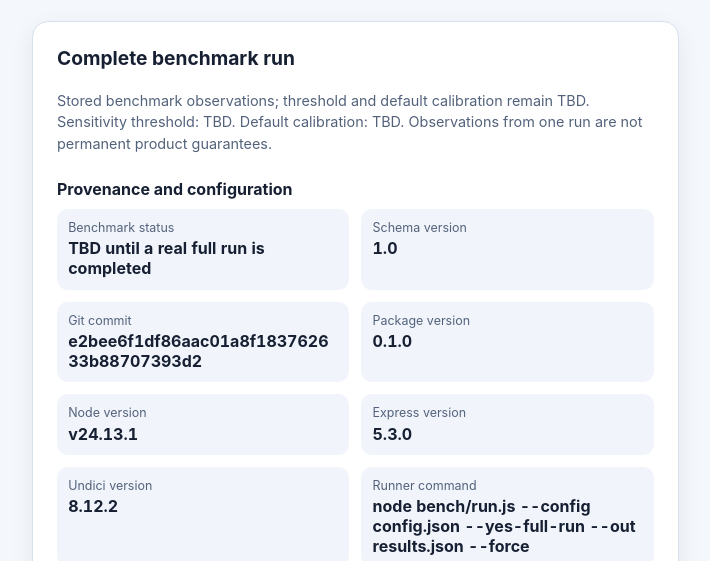
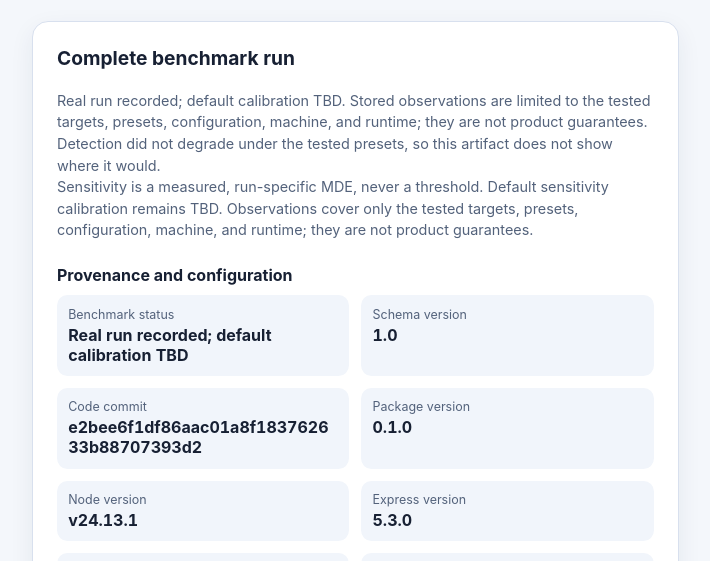
Before and after one commit to MoX-creater/Black-box-timing-leak-detector, a website: page public/benchmarks.html in a window 1280 px wide. Shown: the part 185-746 px from the top of the page, without its empty margins (48-758 px from the left). Drawn offline with Linux system fonts and the light colour scheme.

Commit message:
feat(bench): scope evidence page to tested runtime

```diff
--- a/public/benchmarks.html
+++ b/public/benchmarks.html
@@ -28,7 +28,7 @@
       <section id="benchmark-results" class="panel" aria-labelledby="benchmark-results-heading" hidden>
         <h2 id="benchmark-results-heading">Complete benchmark run</h2>
         <p id="benchmark-results-note" class="note"></p>
-        <p class="note">Sensitivity threshold: TBD. Default calibration: TBD. Observations from one run are not permanent product guarantees.</p>
+        <p class="note">Sensitivity is a measured, run-specific MDE, never a threshold. Default sensitivity calibration remains TBD. Observations cover only the tested targets, presets, configuration, machine, and runtime; they are not product guarantees.</p>
 
         <h3>Provenance and configuration</h3>
         <div id="benchmark-provenance"></div>
@@ -38,6 +38,7 @@
         <div id="benchmark-aggregates"></div>
 
         <h3>Baseline comparison</h3>
+        <p class="note">Samples per group is a nominal configured value when the baseline status is unavailable; it is not a measured baseline sample count.</p>
         <div id="benchmark-baseline"></div>
       </section>
     </main>
--- a/public/benchmarks.js
+++ b/public/benchmarks.js
@@ -1,4 +1,5 @@
 const BENCHMARK_UNAVAILABLE_MESSAGE = "benchmark data not yet available";
+const COMPLETE_BENCHMARK_STATUS = "Real run recorded; default calibration TBD";
 
 function isObject(value) {
   return value !== null && typeof value === "object" && !Array.isArray(value);
@@ -46,6 +47,15 @@ function formatMetric(metric) {
   return `${rate} (${successes}/${trials})${intervalText}`;
 }
 
+function detectionLimitation(results) {
+  const vulnerable = results.aggregates.filter((aggregate) => aggregate.targetId === "vulnerable");
+  const detectionDidNotDegrade = vulnerable.length > 0
+    && vulnerable.every((aggregate) => aggregate.detectionRate?.successes === aggregate.detectionRate?.trials);
+  return detectionDidNotDegrade
+    ? "Detection did not degrade under the tested presets, so this artifact does not show where it would."
+    : "Detection varied in the tested cells; this artifact does not establish behavior outside the tested presets.";
+}
+
 function milliseconds(value) {
   return Number.isFinite(value) ? `${value} ms` : "unavailable";
 }
@@ -65,13 +75,13 @@ function appendDefinitions(documentRef, container, entries) {
   container.append(list);
 }
 
-function renderProvenance(documentRef, container, provenance, schemaVersion, trials) {
+function renderProvenance(documentRef, container, provenance, schemaVersion, trials, status) {
   const matrix = isObject(provenance.matrix) ? provenance.matrix : {};
   const operatingSystem = isObject(provenance.os) ? provenance.os : {};
   appendDefinitions(documentRef, container, [
-    ["Benchmark status", provenance.benchmarkStatus],
+    ["Benchmark status", status === "complete" ? COMPLETE_BENCHMARK_STATUS : "unavailable"],
     ["Schema version", schemaVersion],
-    ["Git commit", provenance.codeCommit],
+    ["Code commit", provenance.codeCommit],
     ["Package version", provenance.packageVersion],
     ["Node version", provenance.nodeVersion],
     ["Express version", provenance.dependencies.express],
@@ -131,7 +141,7 @@ function renderBaseline(documentRef, container, baseline) {
       ["Absolute difference", milliseconds(entry?.absoluteDifferenceMs)],
       ["Threshold", milliseconds(entry?.thresholdMs)],
       ["Flagged", entry?.flagged],
-      ["Samples per group", entry?.samplesPerGroup],
+      ["Samples per group (nominal configured value)", entry?.samplesPerGroup],
       ["Failed requests", entry?.failedRequests],
       ["Duration", milliseconds(entry?.durationMs)],
       ["Seed", entry?.seed],
@@ -156,7 +166,7 @@ function isCompleteResults(results) {
     .every((key) => typeof provenance[key] === "string")
     || !Number.isSafeInteger(provenance.cpuCount) || provenance.cpuCount < 0
     || !Number.isSafeInteger(provenance.trialTimeoutMs) || provenance.trialTimeoutMs < 1
-    || typeof provenance.smoke !== "boolean"
+    || provenance.smoke !== false
     || provenance.freshDemoProcessPerCell !== true
     || provenance.noiseSequenceStartsAtRequest !== 1
     || typeof provenance.dependencies.express !== "string"
@@ -279,7 +289,7 @@ export function createBenchmarksPage({
     elements["benchmark-results"].hidden = false;
     elements["benchmark-status"].textContent = "Complete benchmark run";
     elements["benchmark-reason"].textContent = "";
-    elements["benchmark-results-note"].textContent = "Stored benchmark observations; threshold and default calibration remain TBD.";
+    elements["benchmark-results-note"].textContent = `Real run recorded; default calibration TBD. Stored observations are limited to the tested targets, presets, configuration, machine, and runtime; they are not product guarantees. ${detectionLimitation(results)}`;
     elements["benchmark-provenance"].replaceChildren();
     renderProvenance(
       documentRef,
@@ -287,6 +297,7 @@ export function createBenchmarksPage({
       results.provenance,
       results.schemaVersion,
       results.trials,
+      results.status,
     );
     renderAggregates(documentRef, elements["benchmark-aggregates"], results.aggregates);
     renderBaseline(documentRef, elements["benchmark-baseline"], results.baseline);
```
Also changed, not shown: public/index.html (+2 -1 lines), test/benchmarks.test.js (+86 -1 lines).
